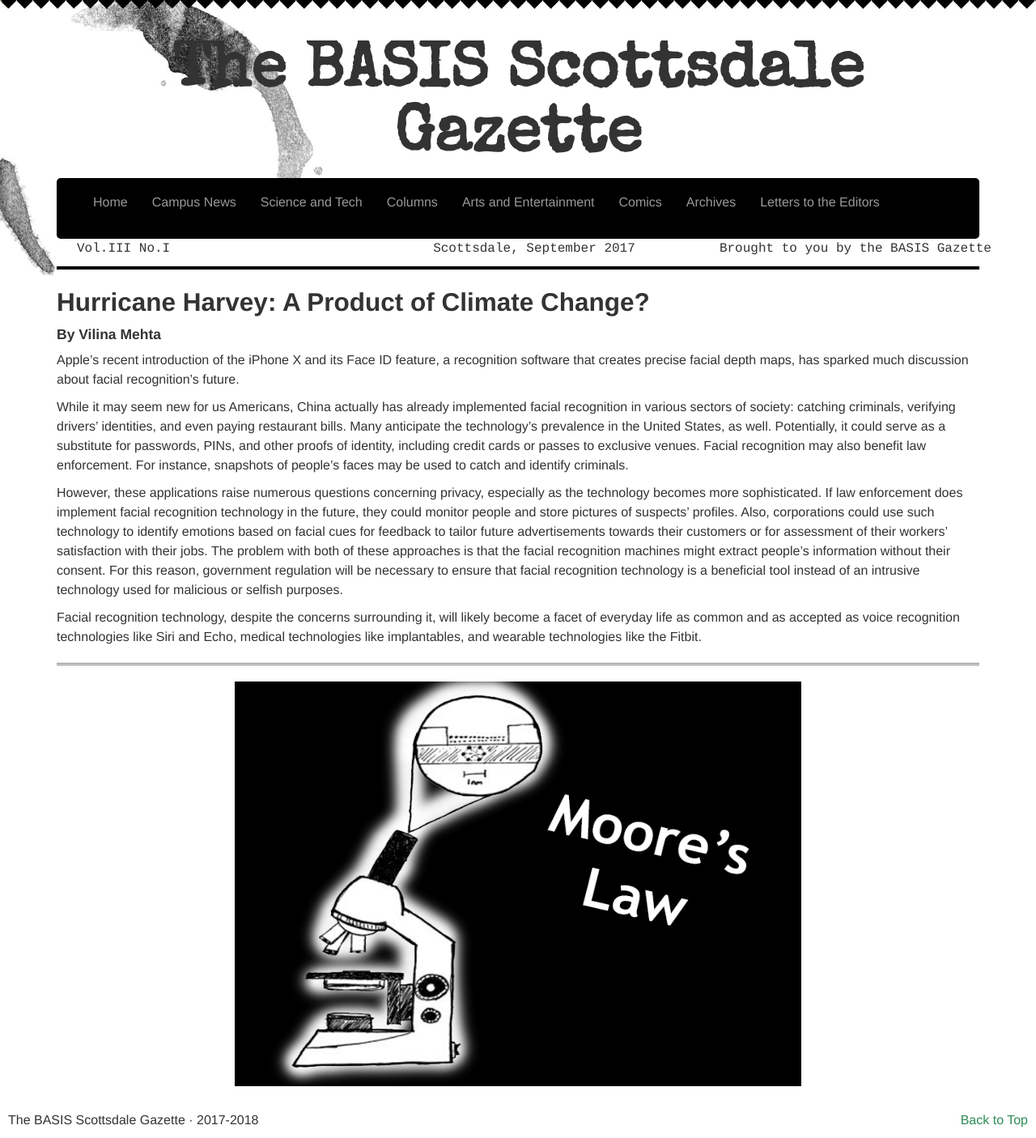
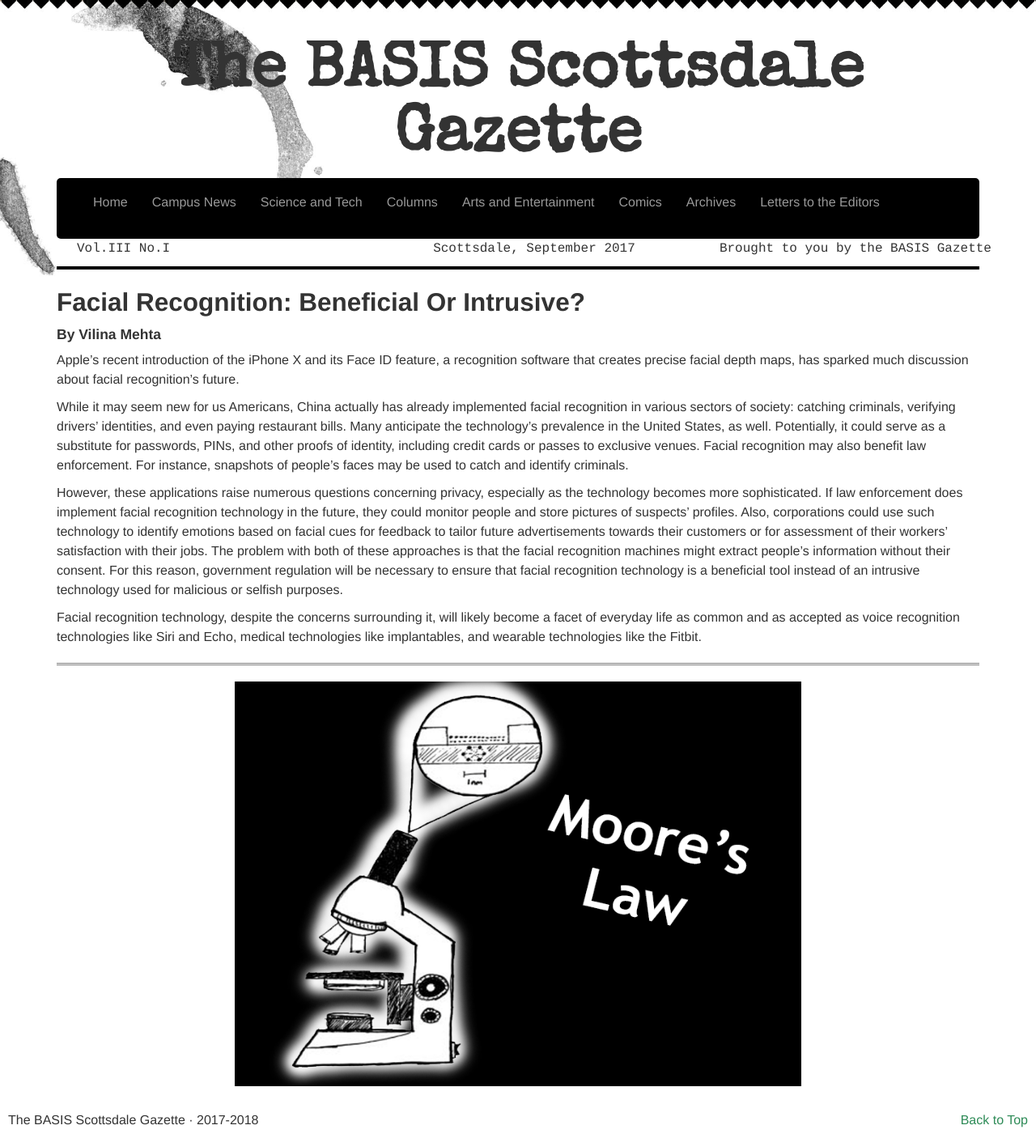
Before and after one commit to Awake99/Awake99.github.io, a Jekyll site: the page built from scitech/_posts/2015-11-06-face.md, in a window 1280 px wide. Shown: the whole page at 81% size. Built offline with Jekyll 4.4.1, drawn with Linux system fonts in a browser that asks for light colours; nearby versions of some CDN libraries.

Commit message:
Update 2015-11-06-face.md

```diff
--- a/scitech/_posts/2015-11-06-face.md
+++ b/scitech/_posts/2015-11-06-face.md
@@ -5,7 +5,7 @@ title: "Facial Recognition: Beneficial Or Intrusive? "
 excerpt: "Apple’s recent introduction of the iPhone X and its Face ID feature, a recognition software that creates precise facial depth maps, has sparked much discussion about facial recognition’s future. "
 ---
 
-<h2>Hurricane Harvey: A Product of Climate Change?</h2>
+<h2>Facial Recognition: Beneficial Or Intrusive?</h2>
 <h4>By Vilina Mehta</h4>
 
 Apple’s recent introduction of the iPhone X and its Face ID feature, a recognition software that creates precise facial depth maps, has sparked much discussion about facial recognition’s future.
```
